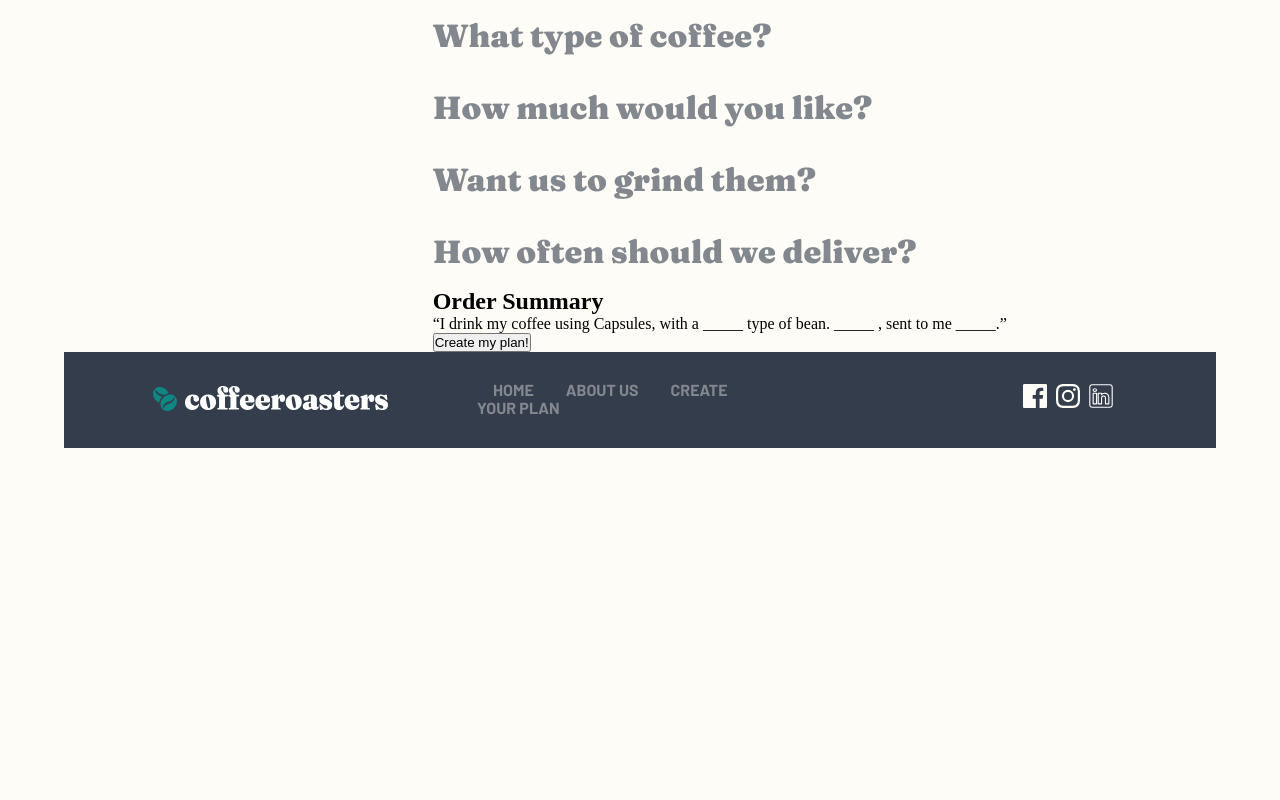
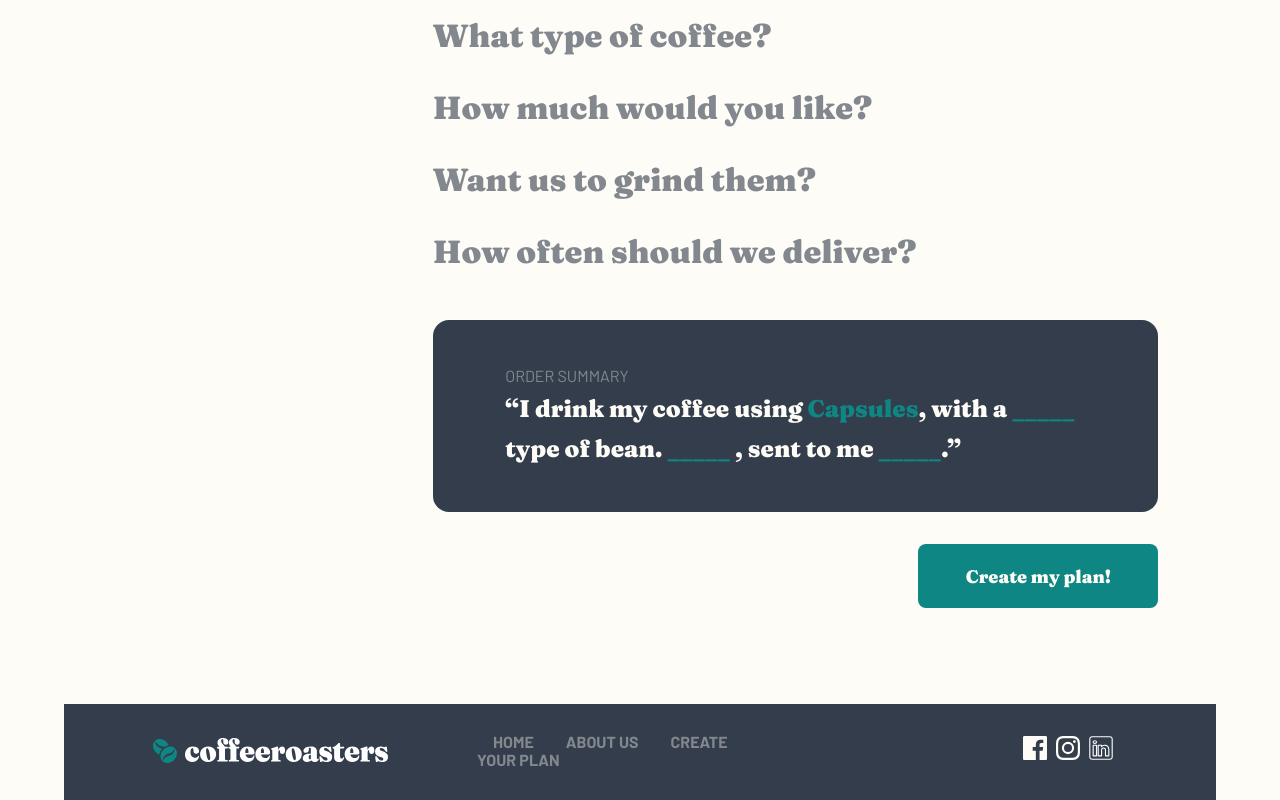
Before and after one commit to DanijelOsovnikar/CoffeeRoasters, an Angular app: page /subscribe in a window 1280 px wide. Shown: the part 1788-2588 px from the top of the page. Before the commit the page ends 2236 px from the top, so only its background shows below. Built offline with nearby package versions, Linux system fonts and the light colour scheme.

Commit message:
Create plan page scss done

```diff
--- a/src/app/core/subscribe/subscribe.component.html
+++ b/src/app/core/subscribe/subscribe.component.html
@@ -194,11 +194,14 @@
         <div class="order">
           <h2>Order Summary</h2>
           <p>
-            “I drink my coffee using Capsules, with a _____ type of bean. _____
-            , sent to me _____.”
+            “I drink my coffee using <span>Capsules</span>, with a
+            <span>_____</span> type of bean. <span>_____</span> , sent to me
+            <span>_____</span>.”
           </p>
         </div>
-        <button>Create my plan!</button>
+      </div>
+      <div class="submitButton">
+        <button class="submit">Create my plan!</button>
       </div>
     </div>
   </section>
--- a/src/app/core/subscribe/subscribe.component.scss
+++ b/src/app/core/subscribe/subscribe.component.scss
@@ -218,6 +218,7 @@
   display: flex;
   flex-direction: column;
   align-items: center;
+  cursor: pointer;
 
   &:first-child {
     margin: 1rem 1rem 1rem 0;
@@ -234,3 +235,59 @@
     width: 75%;
   }
 }
+
+.summary {
+  width: 100%;
+  height: 12rem;
+  margin: 2rem 0;
+  background-color: $darkGrayBlue;
+  border-radius: 1rem;
+  display: flex;
+  flex-direction: column;
+  justify-content: center;
+  align-items: center;
+  .order {
+    width: 80%;
+
+    h2 {
+      color: #83888f;
+      font-family: $barlow;
+      font-size: 1rem;
+      font-style: normal;
+      font-weight: 400;
+      line-height: 1.625rem;
+      text-transform: uppercase;
+    }
+    p {
+      color: $lightCreamyBg;
+      font-family: $fraunces;
+      font-size: 1.5rem;
+      font-style: normal;
+      font-weight: 900;
+      line-height: 2.5rem;
+      span {
+        color: #0e8784;
+        font-size: 1.5rem;
+      }
+    }
+  }
+}
+
+.submitButton {
+  width: 100%;
+  height: 10rem;
+  display: flex;
+  justify-content: flex-end;
+
+  .submit {
+    width: 15rem;
+    height: 4rem;
+    border-radius: 0.5rem;
+    border: none;
+    color: $lightCreamyBg;
+    background-color: #0e8784;
+    font-family: $fraunces;
+    font-weight: 900;
+    font-size: 1.125rem;
+  }
+}
```
